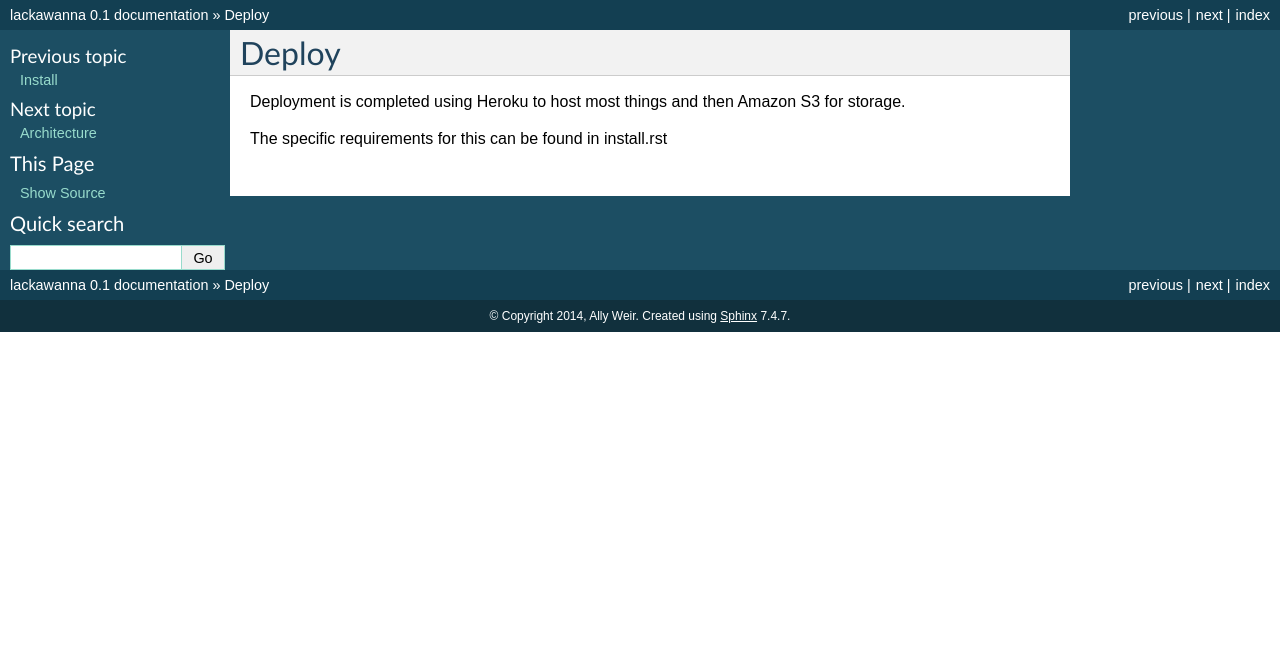
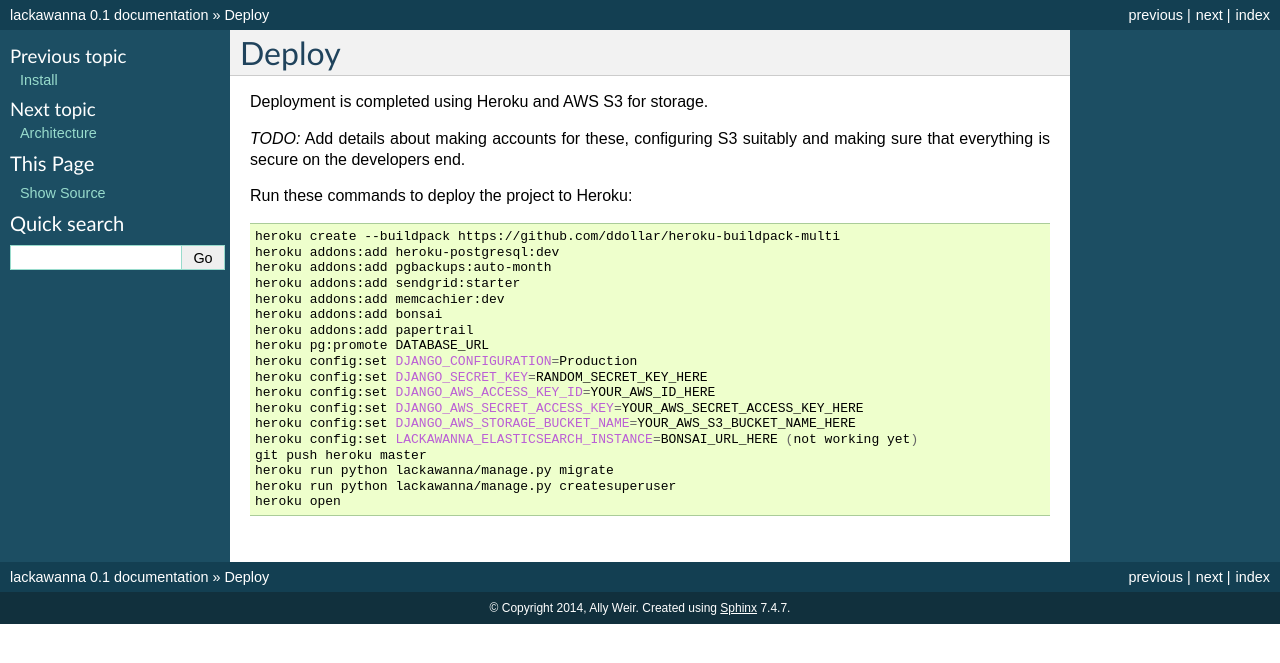
Before and after one commit to allyjweir/lackawanna, a Sphinx documentation site: the page built from docs/deploy.rst, in a window 1280 px wide. Shown: the top 663 px of the page. Built offline with Sphinx 7.4.7, drawn with Linux system fonts in a browser that asks for light colours; pages that are not in the unit, such as notebooks, are missing from menus.

Commit message:
Update to project's documentation.
Mostly rewrite of deploy guide and readme doc. Still more improvements to complete later

```diff
--- a/docs/deploy.rst
+++ b/docs/deploy.rst
@@ -1,6 +1,30 @@
 Deploy
 ========
 
-Deployment is completed using Heroku to host most things and then Amazon S3 for storage.
+Deployment is completed using Heroku and AWS S3 for storage.
 
-The specific requirements for this can be found in install.rst
+*TODO:* Add details about making accounts for these, configuring S3 suitably and making sure that everything is secure on the developers end.
+
+
+Run these commands to deploy the project to Heroku:
+
+.. code-block:: bash
+
+    heroku create --buildpack https://github.com/ddollar/heroku-buildpack-multi
+    heroku addons:add heroku-postgresql:dev
+    heroku addons:add pgbackups:auto-month
+    heroku addons:add sendgrid:starter
+    heroku addons:add memcachier:dev
+    heroku addons:add bonsai
+    heroku addons:add papertrail
+    heroku pg:promote DATABASE_URL
+    heroku config:set DJANGO_CONFIGURATION=Production
+    heroku config:set DJANGO_SECRET_KEY=RANDOM_SECRET_KEY_HERE
+    heroku config:set DJANGO_AWS_ACCESS_KEY_ID=YOUR_AWS_ID_HERE
+    heroku config:set DJANGO_AWS_SECRET_ACCESS_KEY=YOUR_AWS_SECRET_ACCESS_KEY_HERE
+    heroku config:set DJANGO_AWS_STORAGE_BUCKET_NAME=YOUR_AWS_S3_BUCKET_NAME_HERE
+    heroku config:set LACKAWANNA_ELASTICSEARCH_INSTANCE=BONSAI_URL_HERE (not working yet)
+    git push heroku master
+    heroku run python lackawanna/manage.py migrate
+    heroku run python lackawanna/manage.py createsuperuser
+    heroku open
--- a/package.json
+++ b/package.json
@@ -1,7 +1,6 @@
 {
   "name": "lackawanna",
   "version": "0.1.0",
-  "dependencies": {},
   "devDependencies": {
     "grunt": "~0.4.1",
     "grunt-contrib-watch": "~0.5.3",
```
Also changed, not shown: README.rst (+29 -28 lines), 1 other file.
